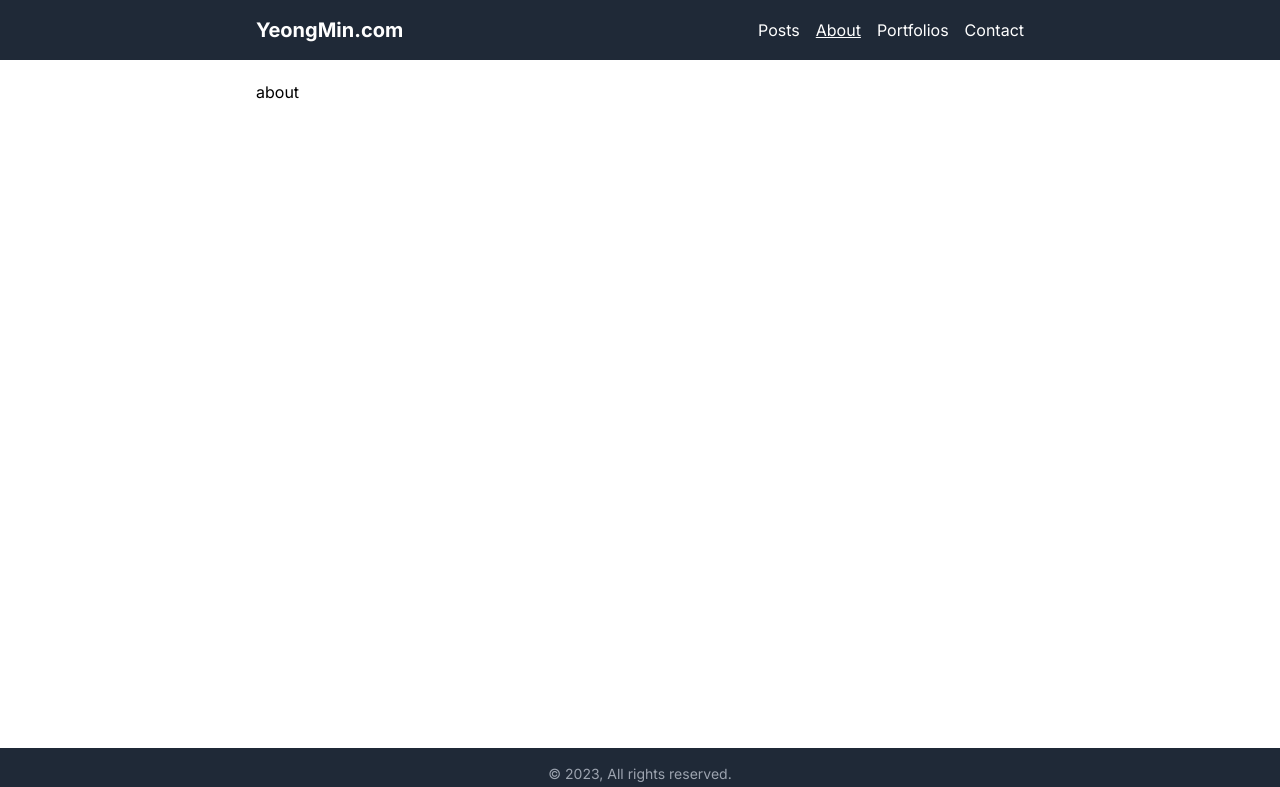
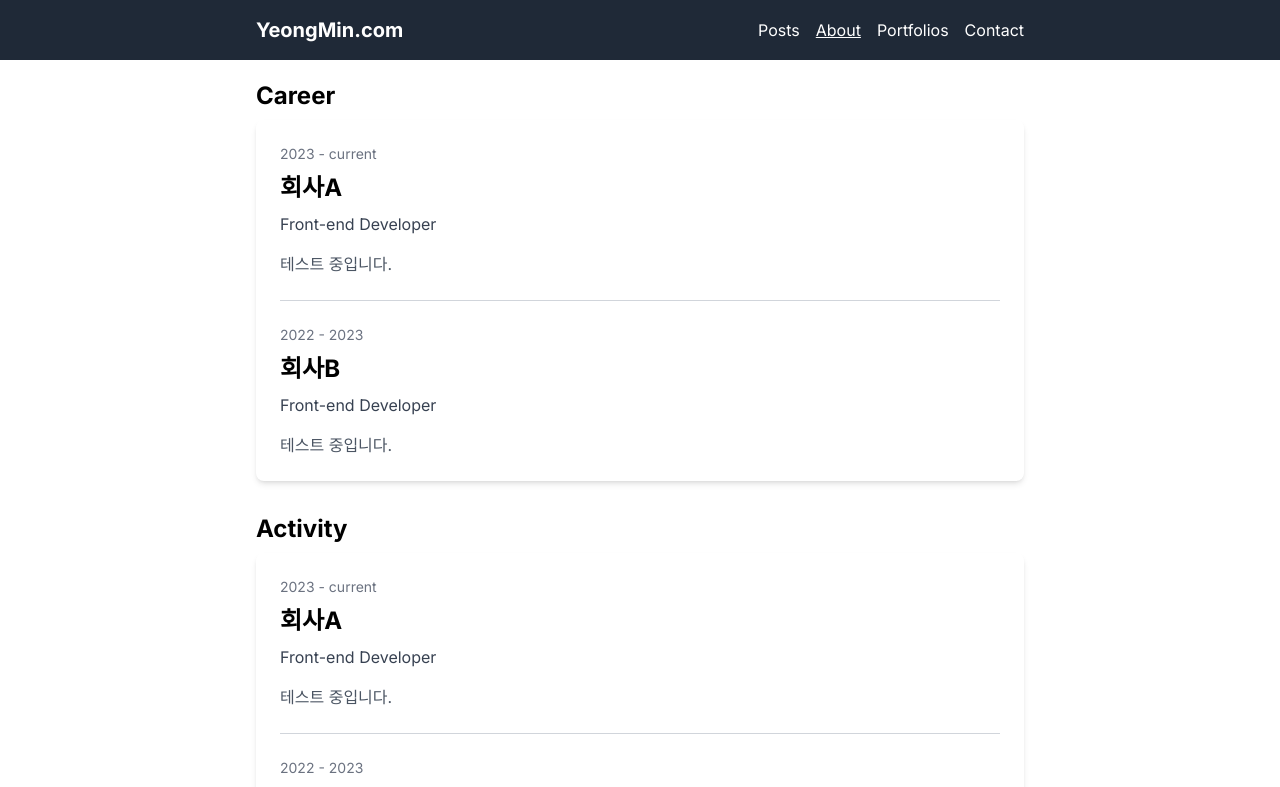
Before and after one commit to 0miiii/my-blog, a Next.js app: page /about in a window 1280 px wide. Shown: the top 787 px of the page. Built offline with nearby package versions, Linux system fonts and the light colour scheme.

Commit message:
feat: timeline 적용

```diff
--- a/src/app/about/page.tsx
+++ b/src/app/about/page.tsx
@@ -1,7 +1,34 @@
 import React from "react";
+import TimeLineList from "@/components/TimeLineList";
+
+const dummy_careers = [
+  {
+    company: "회사A",
+    position: "Front-end Developer",
+    year: "2023 - current",
+    description: "테스트 중입니다.",
+  },
+  {
+    company: "회사B",
+    position: "Front-end Developer",
+    year: "2022 - 2023",
+    description: "테스트 중입니다.",
+  },
+];
 
 const AboutPage = () => {
-  return <div>about</div>;
+  return (
+    <>
+      <section className="mb-8">
+        <h1 className="text-2xl font-bold mb-2">Career</h1>
+        <TimeLineList timeline={dummy_careers} />
+      </section>
+      <section>
+        <h1 className="text-2xl font-bold mb-2">Activity</h1>
+        <TimeLineList timeline={dummy_careers} />
+      </section>
+    </>
+  );
 };
 
 export default AboutPage;
```
